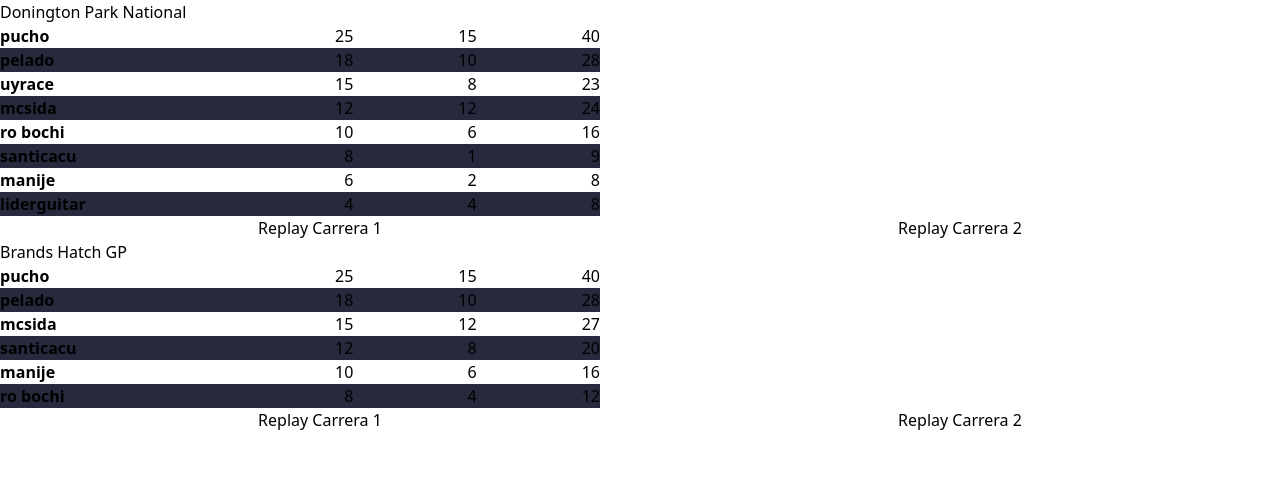
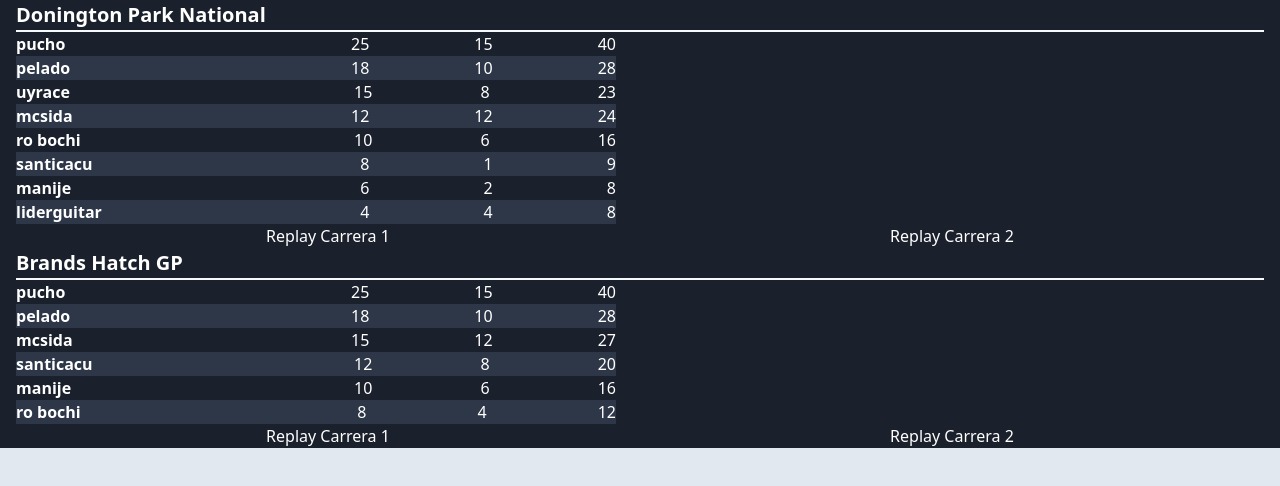
Before and after one commit to pucho/achetoleague, a Next.js app: page / in a window 1280 px wide. Shown: the top 486 px of the page. Built offline with nearby package versions, Linux system fonts and the light colour scheme.

Commit message:
early tailwind config

```diff
--- /dev/null
+++ b/postcss.config.js
@@ -0,0 +1,3 @@
+module.exports = {
+  plugins: ["postcss-import", "tailwindcss", "autoprefixer"],
+};
--- a/src/components/EventRow.tsx
+++ b/src/components/EventRow.tsx
@@ -10,13 +10,13 @@
 const EventRow = ({ pilot, odd }: Event) => {
   const { name, race1, race2, id } = pilot;
   return (
-    <div className={`${styles.container} ${odd && styles.odd}`}>
+    <div className={`${styles.container} ${odd && "bg-gray-800"}`}>
       <Link href={`/user/${id}`}>
-        <a className={styles.name}>{name}</a>
+        <a className={`${styles.name} text-white`}>{name}</a>
       </Link>
-      <div className={styles.racePoints}>{race1}</div>
-      <div className={styles.racePoints}>{race2}</div>
-      <div className={styles.racePoints}>{race1 + race2}</div>
+      <div className="text-right text-white">{race1}</div>
+      <div className="text-right text-white">{race2}</div>
+      <div className="text-right text-white">{race1 + race2}</div>
     </div>
   );
 };
--- a/src/css/tailwind.css
+++ b/src/css/tailwind.css
@@ -1,3 +1,9 @@
 @import "tailwindcss/base";
 @import "tailwindcss/components";
 @import "tailwindcss/utilities";
+
+@layer base {
+  body {
+    @apply bg-gray-300;
+  }
+}
--- a/src/pages/index.tsx
+++ b/src/pages/index.tsx
@@ -9,12 +9,12 @@
     return addPointsToEvent(race);
   });
   return (
-    <div>
+    <div className="container mx-auto px-4 bg-gray-900">
       {raceResults.map(({ name, results, replays }) => {
         return (
-          <div key={name}>
-            <h1>{name}</h1>
-            <div style={{ display: "flex", flexDirection: "column" }}>
+          <div key={name} className="divide-y-2 divide-solid divide-gray-100">
+            <h1 className="text-xl font-bold text-white">{name}</h1>
+            <div className="flex flex-col">
               {results.map((pilot, index) => {
                 return (
                   <EventRow
@@ -33,7 +33,12 @@
               >
                 {replays.map((replay, index) => {
                   return (
-                    <a target="_blank" href={replay} key={replay}>
+                    <a
+                      target="_blank"
+                      href={replay}
+                      key={replay}
+                      className="text-white"
+                    >
                       {`Replay Carrera ${index + 1}`}
                     </a>
                   );
```
